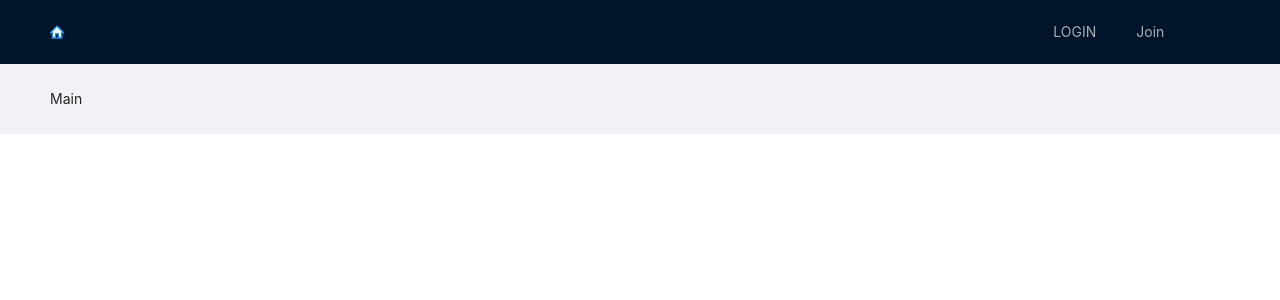
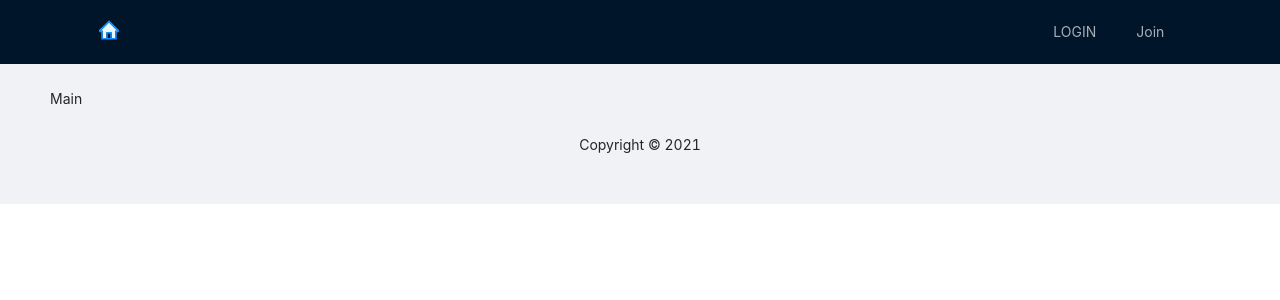
Before and after one commit to etff/project-spring-1-etff, a React (Create React App) app in the folder frontend/: page / in a window 1280 px wide. Shown: the top 300 px of the page. Built offline with nearby package versions, Linux system fonts and the light colour scheme; no server answers.

Commit message:
refactor(front): add component folder

```diff
--- a/frontend/src/App.css
+++ b/frontend/src/App.css
@@ -36,3 +36,15 @@
     transform: rotate(360deg);
   }
 }
+
+.site-layout .site-layout-background {
+  background: #fff;
+}
+/* [data-theme="dark"] .site-layout .site-layout-background {
+  background: #141414;
+} */
+
+.site-card-wrapper {
+  padding: 30px;
+  background: #ececec;
+}
--- /dev/null
+++ b/frontend/src/components/Foot.js
@@ -0,0 +1,17 @@
+import {Layout} from "antd";
+
+const { Footer } = Layout;
+
+const Foot = () => {
+  const thisYear = () => {
+    return new Date().getFullYear();
+  };
+
+  return (
+    <Footer style={{ textAlign: "center" }}>
+      Copyright &copy; <span>{thisYear()}</span>
+    </Footer>
+  );
+};
+
+export default Foot;
--- a/frontend/src/components/NavBar.js
+++ b/frontend/src/components/NavBar.js
@@ -6,12 +6,12 @@ import {Link} from "react-router-dom";
 const NavBar = () => {
   return (
     <Header>
-      <div className="logo" />
       <Row>
-        <Col span={20}>
+        <Col span={1} />
+        <Col span={19}>
           <div className="icons-list">
             <Link to="/">
-              <HomeTwoTone />
+              <HomeTwoTone style={{ fontSize: "20px" }} />
             </Link>
           </div>
         </Col>
--- a/frontend/src/components/Join.js
+++ b/frontend/src/components/auth/Join.js
@@ -1,5 +1,3 @@
-import React from "react";
-
 const Join = () => {
   return <div>Join</div>;
 };
--- a/frontend/src/components/Login.js
+++ b/frontend/src/components/auth/Login.js
@@ -1,5 +1,3 @@
-import React from "react";
-
 const Login = () => {
   return <div>Login</div>;
 };
--- a/frontend/src/routes/Router.js
+++ b/frontend/src/routes/Router.js
@@ -1,10 +1,11 @@
 import {Layout} from "antd";
 import Main from "../components/meet/Main";
-import Login from "../components/Login";
-import Join from "../components/Join";
+import Login from "../components/auth/Login";
+import Join from "../components/auth/Join";
 import NavBar from "../components/NavBar";
 import {BrowserRouter as Router, Redirect, Route} from "react-router-dom";
 import {Content} from "antd/lib/layout/layout";
+import Foot from "../components/Foot";
 
 const MyRouter = () => {
   return (
@@ -22,6 +23,7 @@ const MyRouter = () => {
               <Route path="/join" exact component={Join} />
               <Redirect from="*" to="/" />
             </Content>
+            <Foot />
           </Layout>
         </Layout>
       </Router>
```
Also changed, not shown: frontend/src/components/Detail.js (deleted, +0 -11 lines), frontend/src/components/meet/Detail.js (added, +7 -0 lines), frontend/src/components/spinner/Spinner.js (added, +10 -0 lines).
